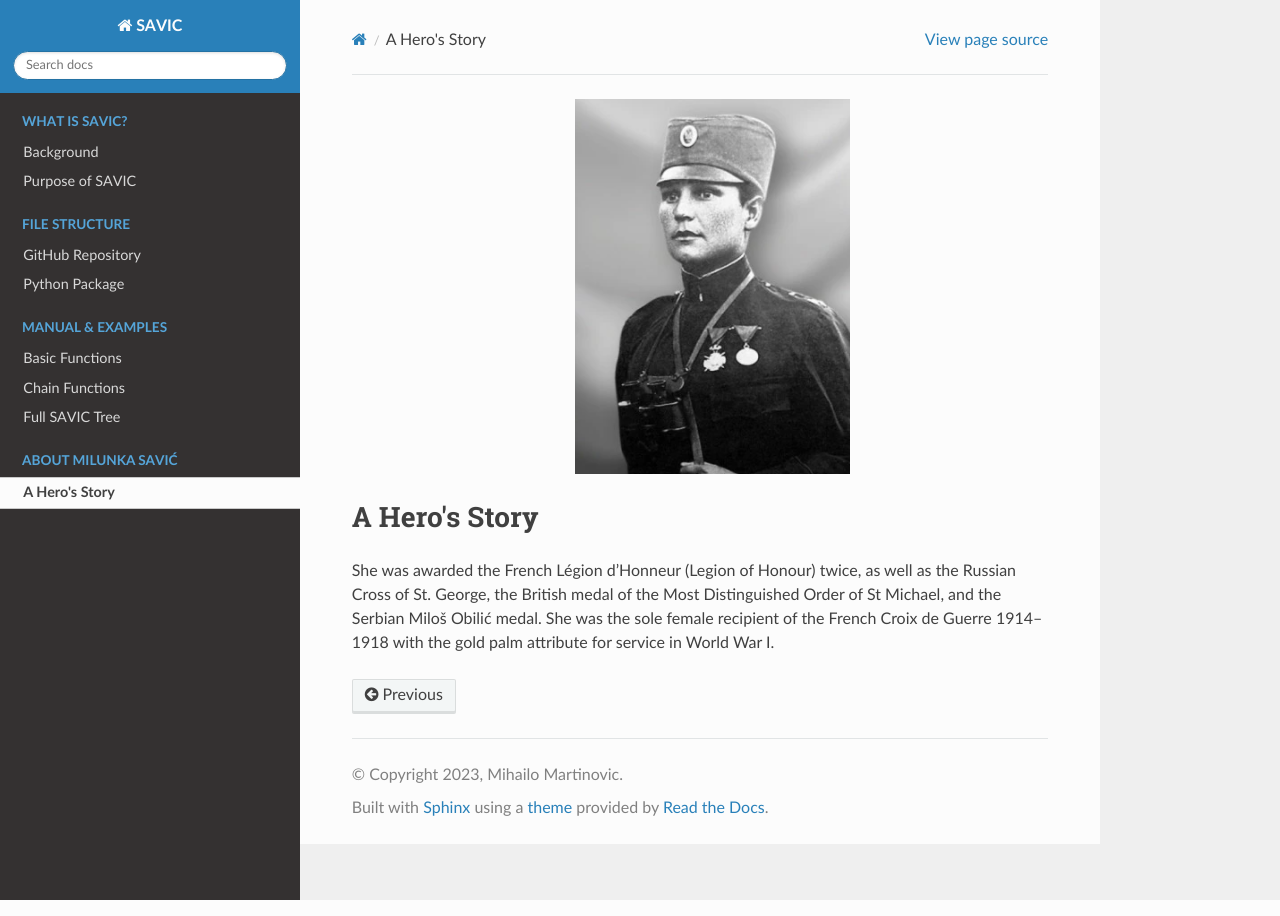
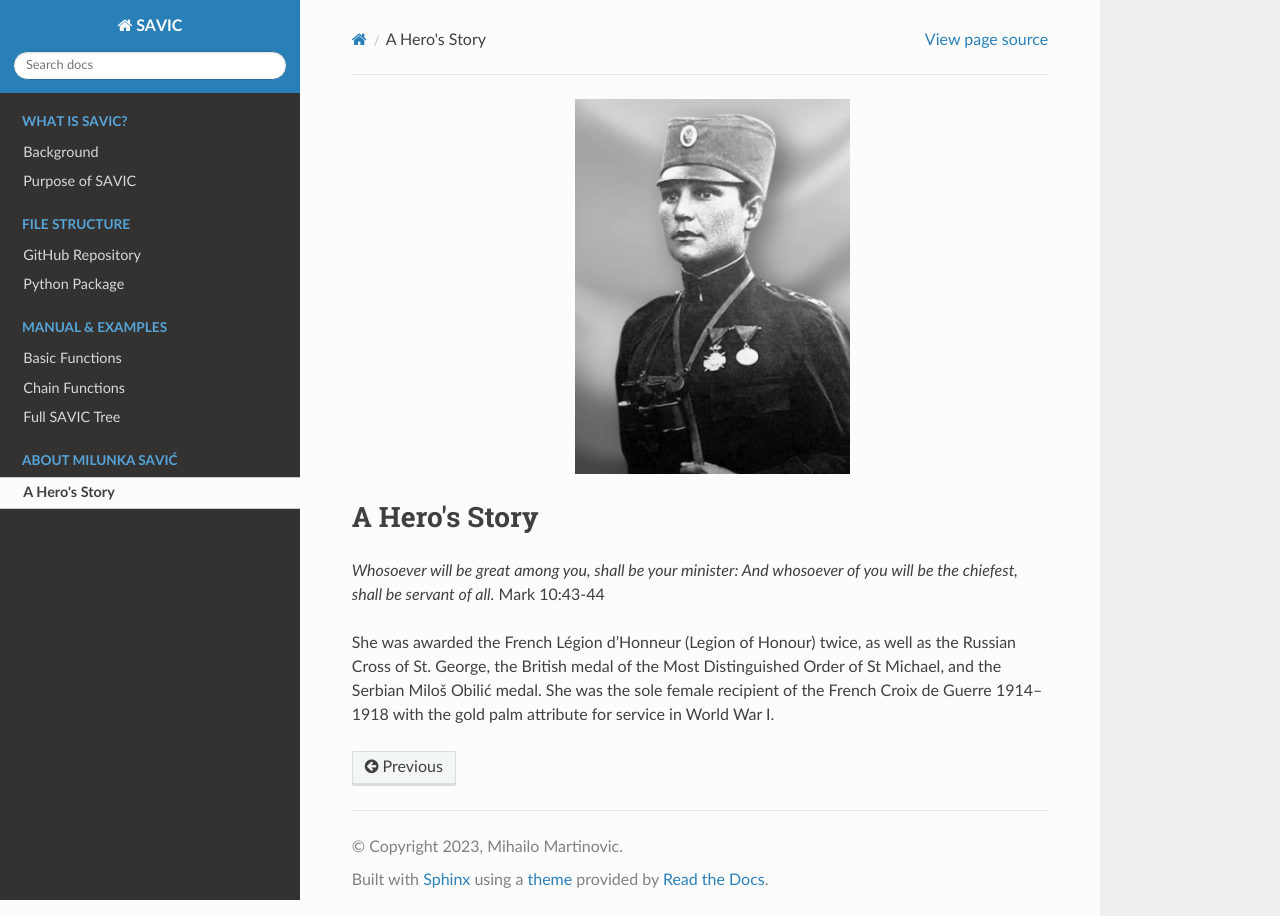
Before and after one commit to MihailoMartinovic/SAVIC, a Sphinx documentation site: the page built from docs/04-about-milunka.rst, in a window 1280 px wide. Built offline with Sphinx 7.4.7 and the Read the Docs theme 2.0.0, drawn with Linux system fonts in a browser that asks for light colours.

Commit message:
Update 04-about-milunka.rst

```diff
--- a/docs/04-about-milunka.rst
+++ b/docs/04-about-milunka.rst
@@ -4,6 +4,6 @@
 A Hero's Story
 #######
 
-
+*Whosoever will be great among you, shall be your minister: And whosoever of you will be the chiefest, shall be servant of all.* Mark 10:43-44
 
 She was awarded the French Légion d’Honneur (Legion of Honour) twice, as well as the Russian Cross of St. George, the British medal of the Most Distinguished Order of St Michael, and the Serbian Miloš Obilić medal. She was the sole female recipient of the French Croix de Guerre 1914–1918 with the gold palm attribute for service in World War I.
```
